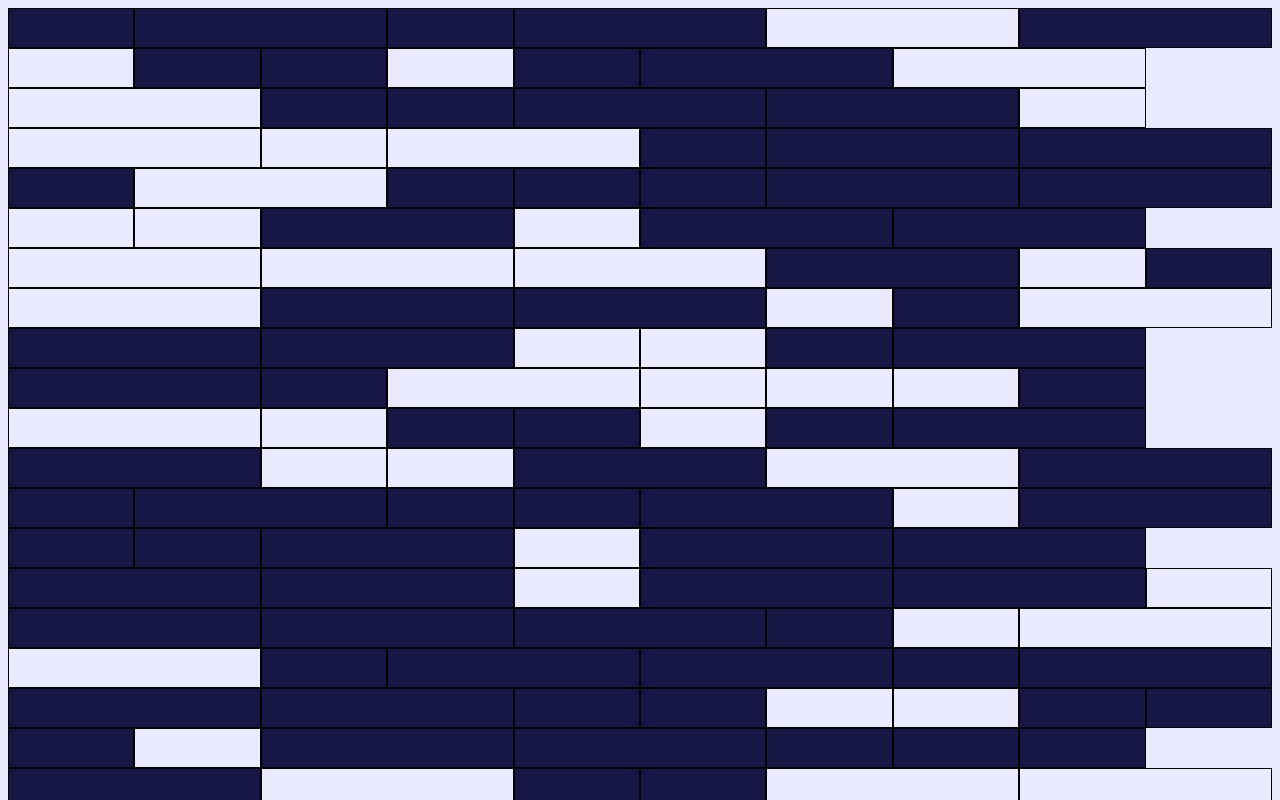
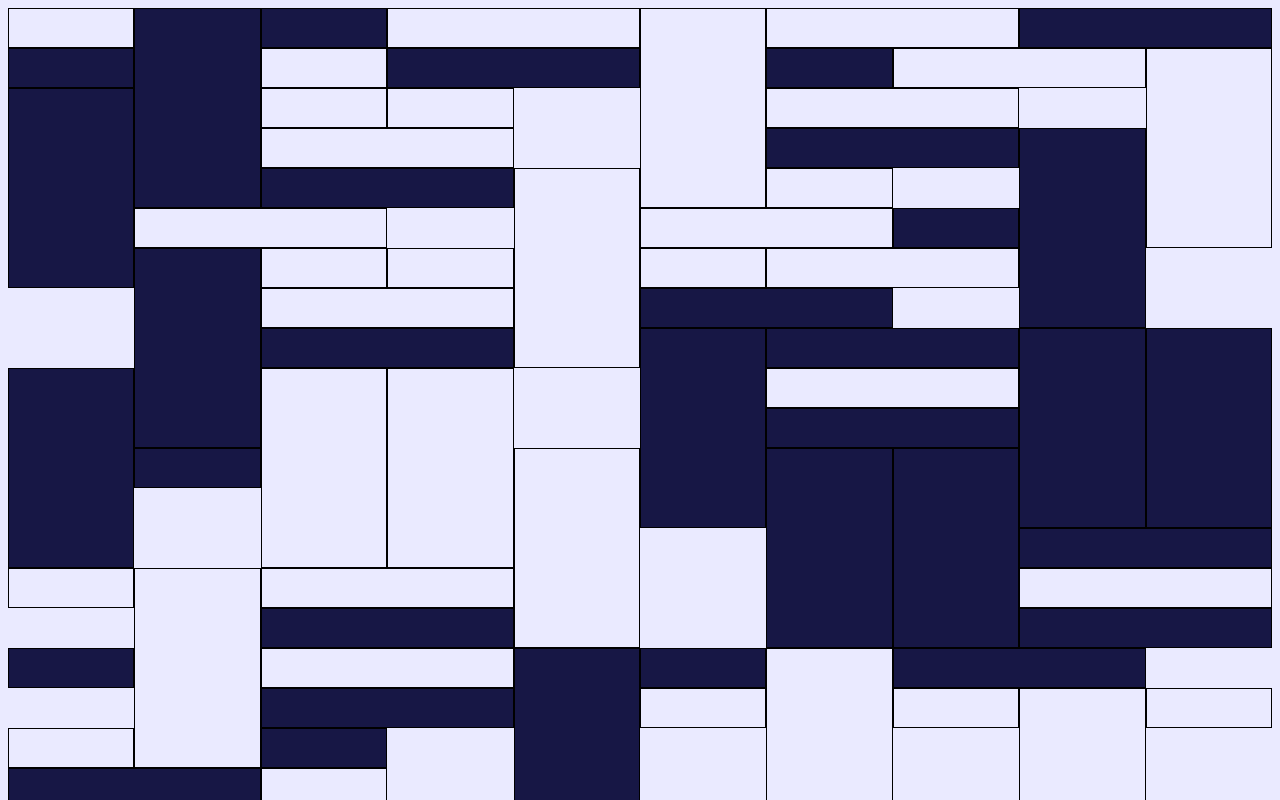
Before and after one commit to MattRueter/portfolio_website, a React (Create React App) app: page / in a window 1280 px wide. Shown: the top 800 px of the page. Built offline with nearby package versions, Linux system fonts and the light colour scheme.

Commit message:
create vertical classes for bricks and add to selectClass function.

```diff
--- a/src/BrickWall.js
+++ b/src/BrickWall.js
@@ -11,7 +11,7 @@ function selectSize (){
 
 function selectClass (){
 	let color = ""
-	const number =Math.floor(Math.random() * 20);
+	const number =Math.floor(Math.random() * 30);
 	if(number >=0 && number <=5){
 		color = "brickDarkShort"
 	}else if(number > 5 && number <=10){
@@ -20,7 +20,12 @@ function selectClass (){
 		color = "brickDarkLong"
 	}else if(number > 15 && number <=20){
 		color = "brickLightLong"
-	}else{
+	}else if(number > 20 && number <=25){
+		color = "brickDarkVertical"
+	}else if(number > 25 && number <=30){
+		color = "brickLightVertical"
+	}
+	else{
 		color ="brickError"
 		console.log(number)
 	}
--- a/src/index.css
+++ b/src/index.css
@@ -29,6 +29,16 @@ body{
   background-color: rgb(234, 234, 255);
   grid-column: span 1;
 }
+.brickDarkVertical{
+  border:1px solid black;
+  background-color: rgb(23, 23, 69);
+  grid-row: span 5;
+}
+.brickLightVertical{
+  border:1px solid black;
+  background-color: rgb(234, 234, 255);
+  grid-row: span 5;
+}
 .brickError{
   border:1px solid black;
   background-color: rgb(246, 8, 8);
```
